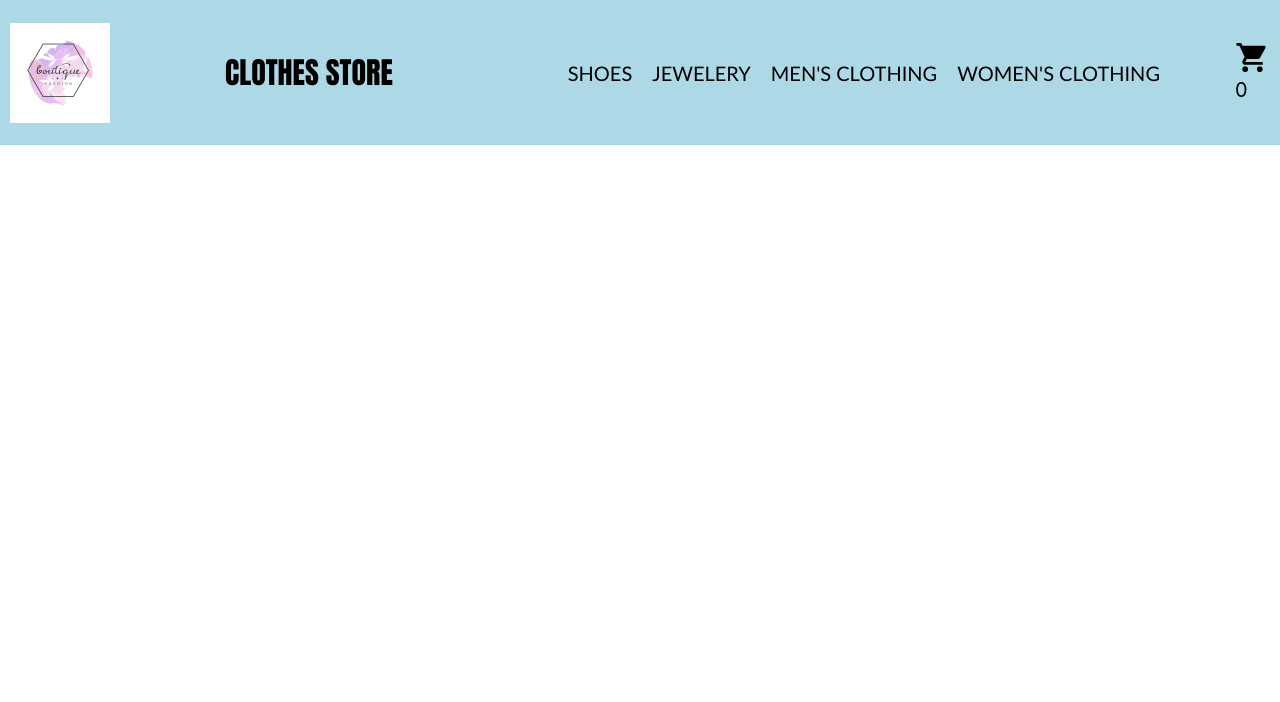
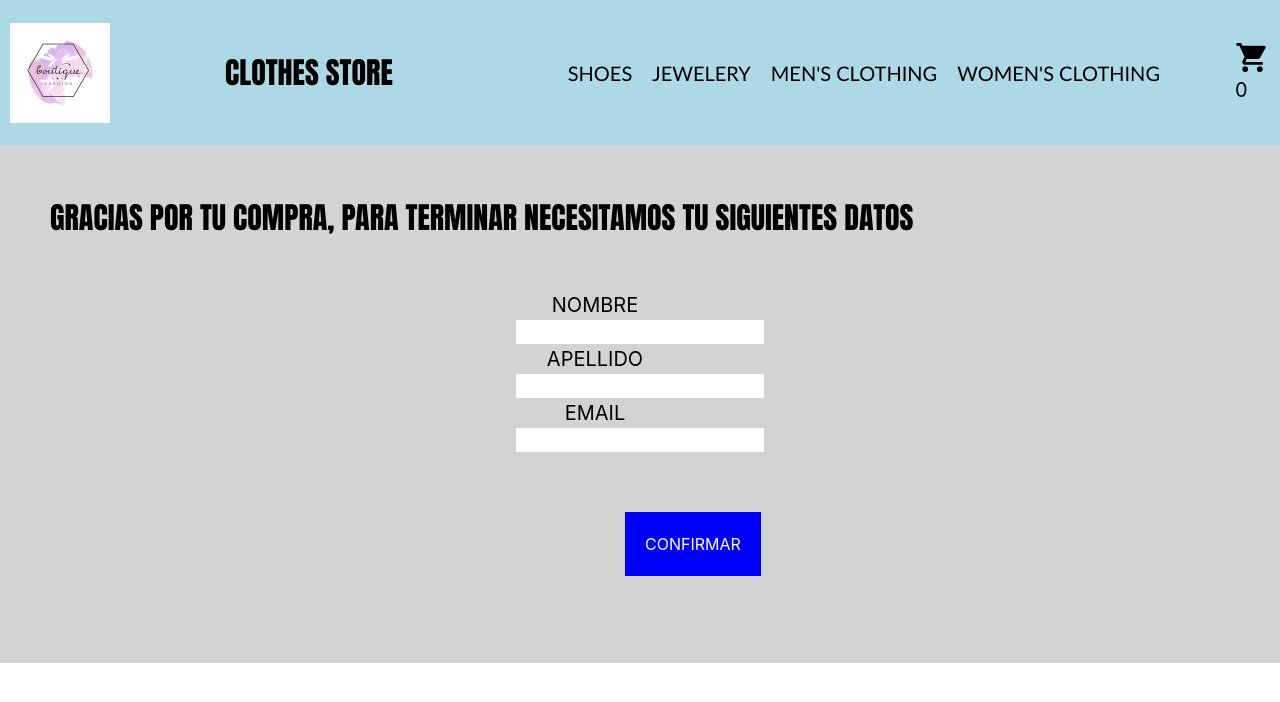
Before and after one commit to JuanIgHernandez/vinos, a React (Create React App) app: page /formulario in a window 1280 px wide. Shown: the top 702 px of the page. Built offline with nearby package versions, Linux system fonts and the light colour scheme.

Commit message:
ENTREGA FINAL

```diff
--- a/package.json
+++ b/package.json
@@ -42,7 +42,6 @@
   },
   "devDependencies": {
     "autoprefixer": "^10.4.7",
-    "postcss": "^8.4.14",
-    "tailwindcss": "^3.1.4"
+    "postcss": "^8.4.14"
   }
 }
--- a/src/App.js
+++ b/src/App.js
@@ -1,5 +1,4 @@
 import React from 'react';
-import logo from './logo.svg';
 import './App.css';
 import NavBar from './Components/Header/NavBar.js'
 import {
@@ -11,6 +10,7 @@ import ItemListContainer from './Components/ListContainer/ItemListContainer';
 import ItemDetailsContainer from './Components/DetailContainers/ItemDetailContainer';
 import Cart from './Components/Cart/Cart';
 import CartCustomProvider from './Components/CartContext/CartContext';
+import Formulario from './Components/Cart/Formulario';
 
 function App() {
   return (
@@ -22,6 +22,7 @@ function App() {
       <Route path='/category/:categoryId' element={<ItemListContainer/>}/>
       <Route path='/product/:productId' element={<ItemDetailsContainer/>}/>
       <Route path='/cart' element={<Cart/>}/>
+      <Route path='/formulario' element={<Formulario/>}/>
     </Routes>
     </CartCustomProvider>
     </BrowserRouter>
--- a/src/Components/Cart/Cart.js
+++ b/src/Components/Cart/Cart.js
@@ -2,10 +2,6 @@ import React from "react";
 import { useContext } from "react";
 import { CartContext} from "../CartContext/CartContext";
 import { Link } from "react-router-dom";
-import { database } from "../../firebase/firebase"
-import { collection, addDoc, serverTimestamp} from 'firebase/firestore'
-import { useState } from "react";
-
 
 
 
@@ -36,29 +32,15 @@ const Cart = () => {
         color:'white'
     }
 
-    const { products, qtyProducts, deleteProduct, total, CalcularTotal } = useContext(CartContext)
-    const [buyFinalizedd, setBuyFinalizedd] = useState(false)
-
-    const finalizarCompra = () => {
-        const ventadataCollection = collection(database, 'dataventa');
-        addDoc(ventadataCollection, {
-          items: products,
-          date: serverTimestamp(),
-          total: total
-        })
-        setBuyFinalizedd(true)}
-
-
-
-
+    const { products,  deleteProduct, total } = useContext(CartContext)
 
     return(
         <>
         {products.length===0
             ? <h1>Carrito vacio, Catalogo <Link to="/">Aqui</Link></h1>
             : <>{products.map(product => <div style={CartStyle}><h2 style={CartStyle} key={product.id}><img src={product.image} alt={product.title} /></h2><h2 style={itemStyle}>{product.title}</h2> <h2 style={itemStyle}>${product.price}</h2><h2 style={itemStyle}>{product.qty}</h2><button onClick={()=> deleteProduct(product.id)}>X</button></div> )}
-                <p style={TotalStyle}>TOTAL: ${CalcularTotal()}</p>
-                <button style={FinalizarStyle} onClick={finalizarCompra()}>FINALIZAR COMPRA</button></>
+                <p style={TotalStyle}>TOTAL:${total}</p>
+                <Link to="/formulario"><button style={FinalizarStyle}>FINALIZAR COMPRA</button></Link></>
         }
         </>
         )
--- /dev/null
+++ b/src/Components/Cart/Formulario.js
@@ -0,0 +1,71 @@
+import React, { useContext, useState } from 'react'
+import { database } from "../../firebase/firebase"
+import { collection, addDoc, serverTimestamp} from 'firebase/firestore'
+import { CartContext} from "../CartContext/CartContext";
+
+
+
+const Formulario = () => {
+
+    const pageStyle = {
+      backgroundColor:"lightgrey",
+      height:518
+    }
+    const labelStyle = {
+      fontSize:20,
+      paddingRight:90,
+      textTransform: 'uppercase',
+    }
+    const formStyle = {
+      display:"flex",
+      flexDirection:"column",
+      alignItems:"center",
+    }
+    const ConfirmarStyle = {
+        marginLeft: 625,
+        marginTop: 60,
+        padding:20,
+        backgroundColor: 'blue',
+        color:'white'
+    }
+
+
+    const [confirmar, setConfirmar] = useState(false)
+    const { products } = useContext(CartContext)
+
+
+    const finalizarCompra = () => {
+        const datoscompradorCollection = collection(database, 'datoscomprador');
+        addDoc(datoscompradorCollection, {
+          nombre: nombre,
+          apellido: apellido,
+          email: email,
+          items: products,
+          date: serverTimestamp(),
+        })
+        setConfirmar(true)
+       }
+
+
+
+    const [nombre, setNombre] = useState("")
+    const [apellido, setApellido] = useState("")
+    const [email, setEmail] = useState("")
+  return (
+    <div style={pageStyle}>
+    <h1>GRACIAS POR TU COMPRA, PARA TERMINAR NECESITAMOS TU SIGUIENTES DATOS</h1>
+    <form style={formStyle}>
+        <label style={labelStyle} htmlFor="nombre">Nombre</label>
+        <input type="text" id="nombre" name="nombre" value={nombre} onChange={(e)=>setNombre(e.target.value)}/>
+        <label style={labelStyle} htmlFor="apellido">Apellido</label>
+        <input type="text" id="apellido" name="apellido" value={apellido} onChange={(e)=>setApellido(e.target.value)}/>
+        <label style={labelStyle} htmlFor="email">Email</label>
+        <input type="text" id="email" name="email" value={email} onChange={(e)=>setEmail(e.target.value)}/>
+    </form>
+    {confirmar ? <h1>MUCHISIMAS GRACIAS POR SU COMPRA</h1> :
+    <button style={ConfirmarStyle} onClick={finalizarCompra}>CONFIRMAR</button>}
+    </div>
+  )
+}
+
+export default Formulario
--- a/src/Components/CartContext/CartContext.js
+++ b/src/Components/CartContext/CartContext.js
@@ -19,6 +19,8 @@ const CartCustomProvider = ({children}) => {
 
     useEffect(() => {
       GetQtyProducts();
+      calcularTotal();
+
     }, [products])
 
 
@@ -48,12 +50,14 @@ const CartCustomProvider = ({children}) => {
         setProducts([]);
         setQtyProducts(0)
     }
-    const CalcularTotal = () =>{
-        setTotal(products.reduce((acc,products)=>acc+=products.price))
+    const calcularTotal = () =>{
+        let totalaux = 0
+        products.forEach(product => totalaux+=product.price*product.qty)
+        setTotal(totalaux)
     }
 
   return (
-    <Provider value={{products, addProduct, deleteProduct,clear, qtyProducts, CalcularTotal, total}}>
+    <Provider value={{products, addProduct, deleteProduct,clear, qtyProducts, total}}>
         {children}
     </Provider>
   )
--- a/src/Components/DetailContainers/ItemDetailContainer.js
+++ b/src/Components/DetailContainers/ItemDetailContainer.js
@@ -3,11 +3,12 @@ import ItemDetail from './ItemDetail.js';
 import { useParams } from 'react-router-dom';
 import { database } from "../../firebase/firebase"
 import { doc, getDoc, collection } from "firebase/firestore"
-
+import LoopIcon from '@mui/icons-material/Loop';
 
 export const ItemDetailsContainer = () => {
 
     const [product, setProduct] = useState([]);
+    const [loaded, setLoaded] = useState(true);
 
     const { productId } = useParams();
 
@@ -21,11 +22,12 @@ export const ItemDetailsContainer = () => {
             })
         })
         .catch(err => console.log(err))
+        .finally(() => setLoaded(false))
     }, [productId]);
 
     return (
         <>
-         <ItemDetail product={product} />
+         {loaded ? <LoopIcon color="black" fontSize="large" /> : <ItemDetail product={product} />}
         </>
     )
 }
--- a/src/Components/ListContainer/ItemListContainer.js
+++ b/src/Components/ListContainer/ItemListContainer.js
@@ -3,10 +3,12 @@ import ItemList from './ItemList';
 import { useParams } from 'react-router-dom';
 import { database } from "../../firebase/firebase";
 import { getDocs, collection, query, where } from "firebase/firestore"
+import LoopIcon from '@mui/icons-material/Loop';
 
 export const ItemListContainer = () => {
 
     const [products, setProducts] = useState([]);
+    const [loaded, setLoaded] = useState(true);
     const { categoryId } = useParams();
 
     useEffect(() => {
@@ -26,12 +28,13 @@ export const ItemListContainer = () => {
             setProducts(lista);
         })
         .catch(err => console.log(err))
+        .finally(() => setLoaded(false))
 
 }, [categoryId]);
 
     return (
         <>
-            <ItemList products={products} />
+           {loaded ? <LoopIcon color="black" fontSize="large" /> :<ItemList products={products} />}
         </>
     )
 }
```
Also changed, not shown: 1 other file (tests, documents, lock files or other folders).
